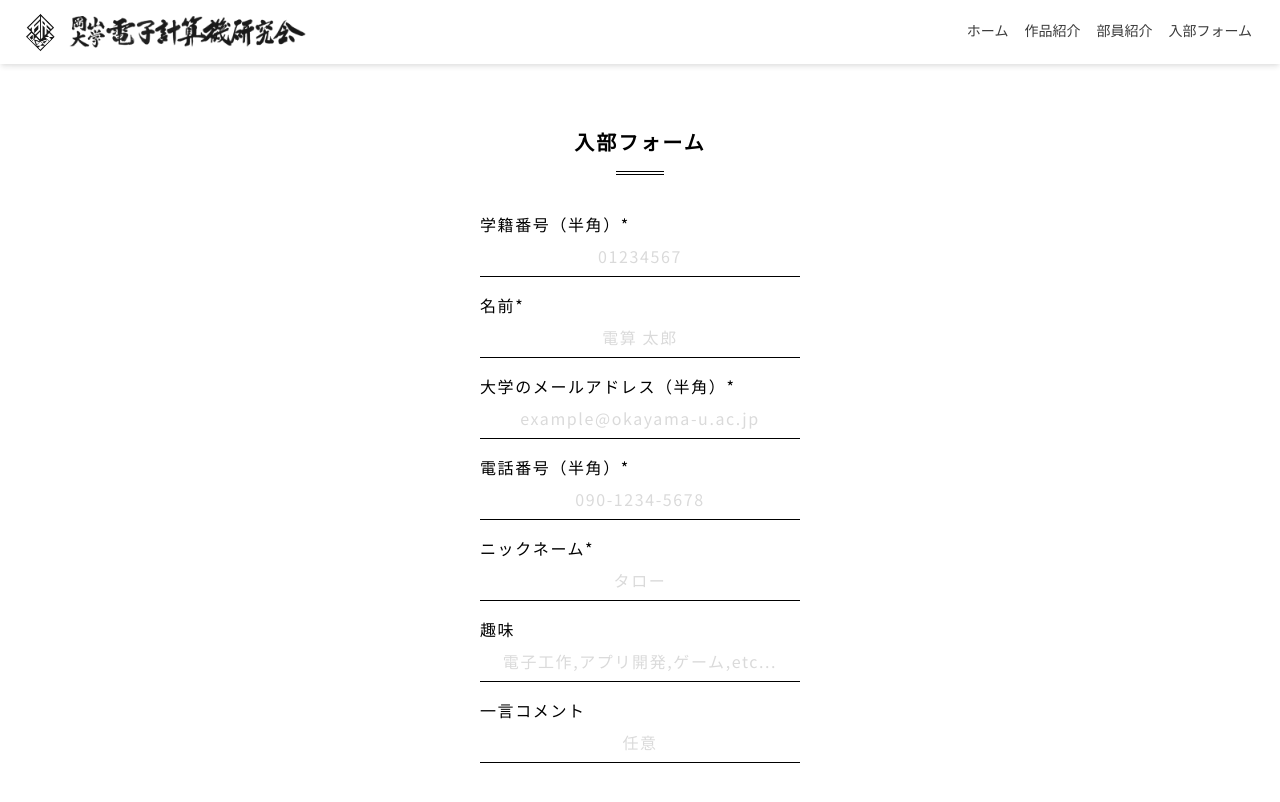
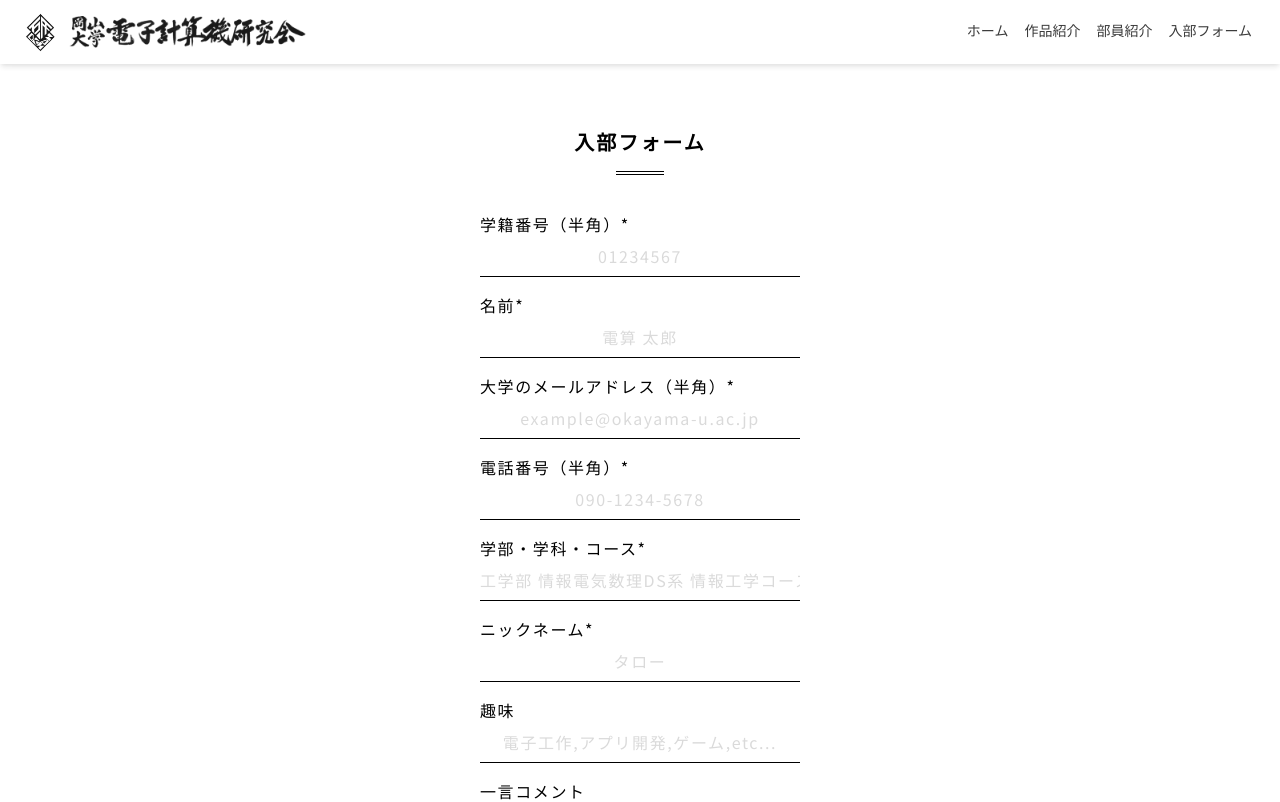
Before and after one commit to oucrc-org/web-2021, a Nuxt app: page /join in a window 1280 px wide. Shown: the top 802 px of the page. Built offline with nearby package versions, Linux system fonts and the light colour scheme; a web font is replaced by a local one.

Commit message:
fix: 入部フォームに学部・学科・コースを追加

```diff
--- a/pages/join/index.vue
+++ b/pages/join/index.vue
@@ -70,6 +70,20 @@
             />
           </div>
           <div class="my-4">
+            <label for="major" class="text-left block">学部・学科・コース*</label>
+            <input
+              id="major"
+              v-model="form.major"
+              type="text"
+              name="entry.808509190"
+              required
+              placeholder="工学部 情報電気数理DS系 情報工学コース"
+              class="inputbox"
+              :class="{ invalid: !valid.major }"
+              @change="valid.major = true"
+            />
+          </div>
+          <div class="my-4">
             <label for="nickname" class="text-left block">ニックネーム*</label>
             <input
               id="nickname"
@@ -134,6 +148,7 @@ export default {
         realName: '',
         email: '',
         phone: '',
+        major: '',
         nickname: '',
         hobby: '',
         comment: '',
@@ -142,6 +157,7 @@ export default {
         studentNumber: false,
         email: false,
         phone: false,
+        major: false,
         nickname: false,
       },
     }
@@ -162,6 +178,9 @@ export default {
       if (!this.form.phone.match(/^[0-9-()]{9,13}$/)) {
         this.valid.phone = false
       }
+      if (this.form.major === '') {
+        this.valid.major = false
+      }
       if (this.form.nickname === '') {
         this.valid.nickname = false
       }
@@ -179,6 +198,7 @@ export default {
         'entry.514745000': this.form.realName,
         'entry.821989733': this.form.email,
         'entry.793184820': this.form.phone,
+        'entry.808509190': this.form.major,
         'entry.1050056731': this.form.nickname,
         'entry.528663940': this.form.hobby,
         'entry.1197263570': this.form.comment,
```
